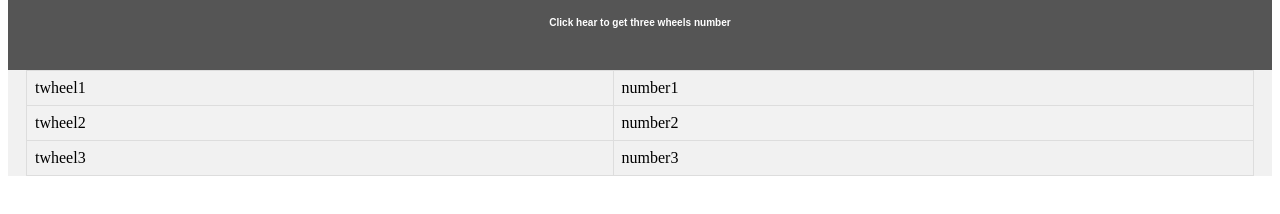
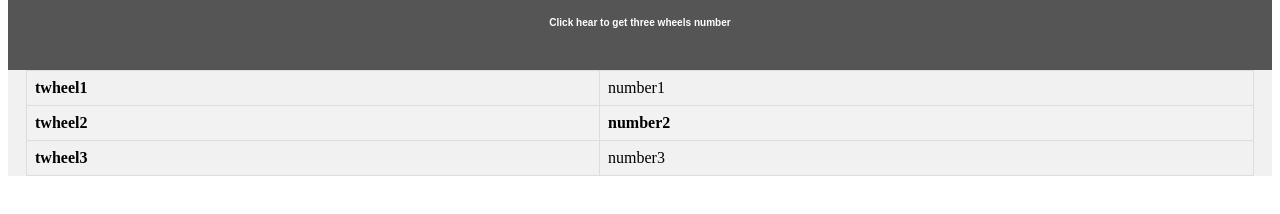
Before and after one commit to Hiruni98/simpleWeb, a plain HTML site: page tweel.html in a window 1280 px wide. Both pictures are taken after a click on the button "Click hear to get three wheels number". Shown: the part 154-368 px from the top of the page. Drawn offline with Linux system fonts and the light colour scheme.

Commit message:
Update tweel.html

```diff
--- a/tweel.html
+++ b/tweel.html
@@ -81,15 +81,15 @@
 <div class="content">
   <table border="5">
   		<tr>
-  			<td>twheel1</td>
+  			<td><strong>twheel1</strong></td>
   			<td>number1</td>
   		</tr>
   		<tr>
-  			<td>twheel2</td>
-  			<td>number2</td>
+  			<td><strong>twheel2</strong></td>
+  			<td><strong>number2</strong></td>
   		</tr>
   		<tr>
-  			<td>twheel3</td>
+  			<td><strong>twheel3</strong></td>
   			<td>number3</td>
   		</tr>
 	</table>
```
